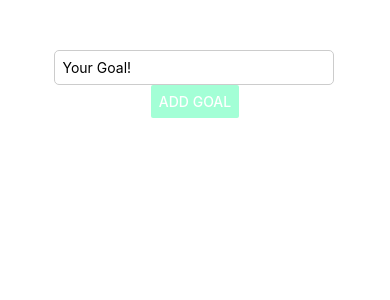
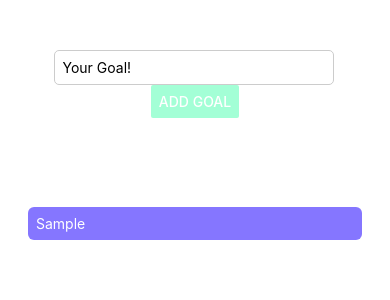
Before and after one commit to ADITI78414/MyGoals, a React Native app: screen / in a window 390 px wide. Both pictures are taken after typing "Sample" into the empty fields and a click on the button "ADD GOAL". Shown: the top 300 px of the page. Built offline with nearby package versions, Linux system fonts and the light colour scheme.

Commit message:
Arregle mis errores en App.js , GoalInput.js y GoalItem.js asi tambien agregando lo que me faltaba

```diff
--- a/App.js
+++ b/App.js
@@ -1,13 +1,14 @@
 import { useState } from 'react';
-import { Button, StyleSheet, View, FlatList } from 'react-native';
+import { StyleSheet, View, FlatList } from 'react-native';
 import GoalInput from './components/GoalInput';
 import GoalItem from './components/GoalItem';
 
 export default function App() {
-  const [goals,setGoals] = useState([])
+  const [goals, setGoals] = useState([])
 
   function handleAddGoal(enteredGoalText) {
     setGoals(() => [...goals, {text: enteredGoalText, key: Math.random().toString()}])
+    console.log(goals)
   }
 
   function handleDeleteGoal(){
@@ -23,10 +24,12 @@ export default function App() {
         <FlatList
         data={goals}
         renderItem={ (itemData) =>{
-          <GoalItem
-          itemData={itemData}
-          OnDeleteItem={handleDeleteGoal}
-          />
+          return(
+            <GoalItem
+              itemData={itemData}
+              OnDeleteItem={handleDeleteGoal}
+            />
+          )
         }}
         keyExtractor={(item)=> {
           return item.id
--- a/components/GoalInput.js
+++ b/components/GoalInput.js
@@ -16,11 +16,11 @@ function GoalInput({onAddGoal}){
     }
 
     return(
-        <View style={style.inputContainer}>
+        <View style={styles.inputContainer}>
             <TextInput
-            style={style.textInput}
+            style={styles.textInput}
             placeholder="Your Goal!"
-            onChange={handleInputGoal}
+            onChangeText={handleInputGoal}
             value={enteredGoalText}
             />
             <Button
@@ -34,17 +34,17 @@ function GoalInput({onAddGoal}){
 
 export default GoalInput
 
-const style = StyleSheet.create({
-    inputContainer:{
+const styles = StyleSheet.create({
+    inputContainer: {
        flex: 1,
        flexDirection: 'dow',
-       justtyfiContent: 'space',
+       justtyfiContent: 'space-between',
        alignItems: 'center',
        marginBottom: 20,
        borderBottomWidht: 1,
        borderBottomColor: '#7BC9FF'
     },
-    textInput:{
+    textInput: {
         borderWidth: 1,
         borderColor: '#cccccc',
         width: '80%',
--- a/components/GoalItem.js
+++ b/components/GoalItem.js
@@ -2,9 +2,9 @@ import { StyleSheet, View, Text, Pressable } from "react-native"
 
 function GoalItem({itemData, OnDeleteItem}){
     return(
-        <Pressable>
-            <View style={StyleSheet.goalsItem}>
-                <Text style={StyleSheet.goalText}>{itemData.item}</Text>
+        <Pressable onPress={OnDeleteItem}>
+            <View style={styles.goalsItem}>
+                <Text style={styles.goalText}>{itemData.item.text}</Text>
             </View>
         </Pressable>
     )
```
